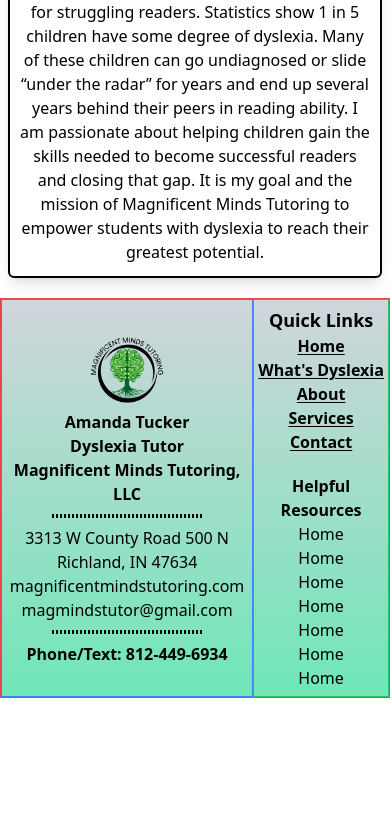
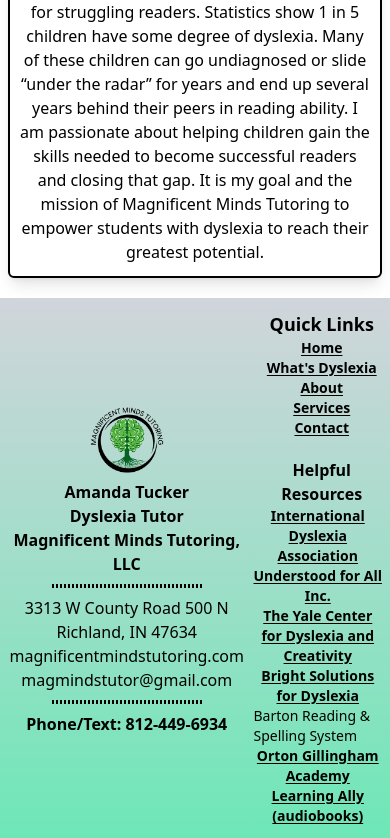
Before and after one commit to isaiah749/amanda-web, a Next.js app: page /about in a window 390 px wide. Shown: the part 1916-2754 px from the top of the page. Before the commit the page ends 2614 px from the top, so only its background shows below. Built offline with nearby package versions, Linux system fonts and the light colour scheme.

Commit message:
fixed footer

```diff
--- a/components/Footer.js
+++ b/components/Footer.js
@@ -8,9 +8,9 @@
 const Footer = () => {
   const router = useRouter();
   return (
-    <div className="h-[400px] bg-gradient-to-b from-gray-300 to-emerald-300 ">
-      <section className="xl:hidden w-full border border-red-500 h-full flex items-center justify-between ">
-        <div className="border border-blue-500 h-full w-[65%] flex flex-col items-center justify-center ">
+    <div className="h-[max-content] xl:h-[400px] bg-gradient-to-b from-gray-300 to-emerald-300 ">
+      <section className="xl:hidden w-full h-full flex items-center justify-between ">
+        <div className="h-full w-[65%] flex flex-col items-center justify-center ">
           <div className="relative h-20 w-20">
             <Image src={logo} layout='fill' objectFit="contain" />
           </div>
@@ -24,57 +24,107 @@
             <div className="border-2 border-black border-dotted w-[150px] my-2"></div>
             <h2 className="font-bold">Phone/Text: 812-449-6934</h2>
         </div>
-        <div className="border border-green-500 h-full w-[35%] flex flex-col items-center justify-center ">
+        <div className="h-full w-[35%] flex flex-col items-center justify-center py-3 ">
           <h2 className="font-bold text-lg">Quick Links</h2>
-          <ul className="font-semibold text-center ">
+          <ul className="font-semibold text-center text-sm ">
             <li className="underline underline-offset-2" onClick={() => router.push('/')}>Home</li>
             <li className="underline underline-offset-2" onClick={() => router.push('/about-dyslexia')}>What&apos;s Dyslexia</li>
             <li className="underline underline-offset-2" onClick={() => router.push('/about')}>About</li>
             <li className="underline underline-offset-2" onClick={() => router.push('/services')}>Services</li>
             <li className="underline underline-offset-2" onClick={() => router.push('/contact')}>Contact</li>
           </ul>
-          <h2 className="font-bold text-center mt-5">Helpful Resources</h2>
-          <ul>
+          <h2 className="font-bold text-center mt-5 md:text-lg ">Helpful Resources</h2>
+          <ul className="pr-2">
             <li>
-              <Link href={"www.google.com"}>
-                Home
+              <Link href={"www.dyslexiaida.org"}>
+                <h2 className="text-sm text-center font-semibold underline underline-offset-2">International Dyslexia Association</h2>
               </Link>
             </li>
             <li>
-              <Link href={"www.google.com"}>
-                Home
+              <Link href={"www.understood.org"}>
+              <h2 className="text-sm text-center font-semibold underline underline-offset-2">Understood for All Inc.</h2>
               </Link>
             </li>
             <li>
-              <Link href={"www.google.com"}>
-                Home
+              <Link href={"www.dyslexia.yale.edu"}>
+              <h2 className="text-sm text-center font-semibold underline underline-offset-2">The Yale Center for Dyslexia and Creativity</h2>
               </Link>
             </li>
             <li>
-              <Link href={"www.google.com"}>
-                Home
+              <Link href={"www.brightsolutions.us"}>
+              <h2 className="text-sm text-center font-semibold underline underline-offset-2">Bright Solutions for Dyslexia</h2>
               </Link>
             </li>
             <li>
-              <Link href={"www.google.com"}>
-                Home
+              <Link href={"www.bartonreading.com"}>
+              <h2 className="text-sm">Barton Reading & Spelling System</h2>
               </Link>
             </li>
             <li>
-              <Link href={"www.google.com"}>
-                Home
+              <Link href={"www.ortonacademy.org"}>
+              <h2 className="text-sm text-center font-semibold underline underline-offset-2">Orton Gillingham Academy</h2>
               </Link>
             </li>
             <li>
-              <Link href={"www.google.com"}>
-                Home
+              <Link href={"www.learningally.org"}>
+              <h2 className="text-sm text-center font-semibold underline underline-offset-2">Learning Ally (audiobooks)</h2>
               </Link>
             </li>
           </ul>
         </div>
       </section>
-      <div className="hidden xl:block">
+      <div className="hidden xl:flex items-center justify-start space-x-[18rem]">
         <ProfessionalCard />
+        <div>
+          <h2 className="font-bold text-xl text-center">Quick Links</h2>
+          <ul className="font-semibold text-center text-lg ">
+            <li className="underline underline-offset-2" onClick={() => router.push('/')}>Home</li>
+            <li className="underline underline-offset-2" onClick={() => router.push('/about-dyslexia')}>What&apos;s Dyslexia</li>
+            <li className="underline underline-offset-2" onClick={() => router.push('/about')}>About</li>
+            <li className="underline underline-offset-2" onClick={() => router.push('/services')}>Services</li>
+            <li className="underline underline-offset-2" onClick={() => router.push('/contact')}>Contact</li>
+          </ul>
+        </div>
+        <div>
+          <h2 className="font-bold text-center mt-5 text-xl ">Helpful Resources</h2>
+          <ul className="pr-2">
+            <li>
+              <Link href={"www.dyslexiaida.org"}>
+                <h2 className="text-lg text-center font-semibold underline underline-offset-2">International Dyslexia Association</h2>
+              </Link>
+            </li>
+            <li>
+              <Link href={"www.understood.org"}>
+              <h2 className="text-lg text-center font-semibold underline underline-offset-2">Understood for All Inc.</h2>
+              </Link>
+            </li>
+            <li>
+              <Link href={"www.dyslexia.yale.edu"}>
+              <h2 className="text-lg text-center font-semibold underline underline-offset-2">The Yale Center for Dyslexia and Creativity</h2>
+              </Link>
+            </li>
+            <li>
+              <Link href={"www.brightsolutions.us"}>
+              <h2 className="text-lg text-center font-semibold underline underline-offset-2">Bright Solutions for Dyslexia</h2>
+              </Link>
+            </li>
+            <li>
+              <Link href={"www.bartonreading.com"}>
+              <h2 className="text-lg text-center font-semibold underline underline-offset-2">Barton Reading & Spelling System</h2>
+              </Link>
+            </li>
+            <li>
+              <Link href={"www.ortonacademy.org"}>
+              <h2 className="text-lg text-center font-semibold underline underline-offset-2">Orton Gillingham Academy</h2>
+              </Link>
+            </li>
+            <li>
+              <Link href={"www.learningally.org"}>
+              <h2 className="text-lg text-center font-semibold underline underline-offset-2">Learning Ally (audiobooks)</h2>
+              </Link>
+            </li>
+          </ul>
+        </div>
       </div>
     </div>
   );
--- a/pages/index.js
+++ b/pages/index.js
@@ -11,7 +11,7 @@
 
 export default function Home() {
   return (
-    <div className="scrollbar scrollbar-track-gray-400/20 overflow-y-scroll scrollbar-thumb-emerald-400 ">
+    <div className="md:scrollbar md:scrollbar-track-gray-400/20 md:overflow-y-scroll md:scrollbar-thumb-emerald-400 ">
       <section className="realtive top-0 ">
         <Header />
       </section>
```
